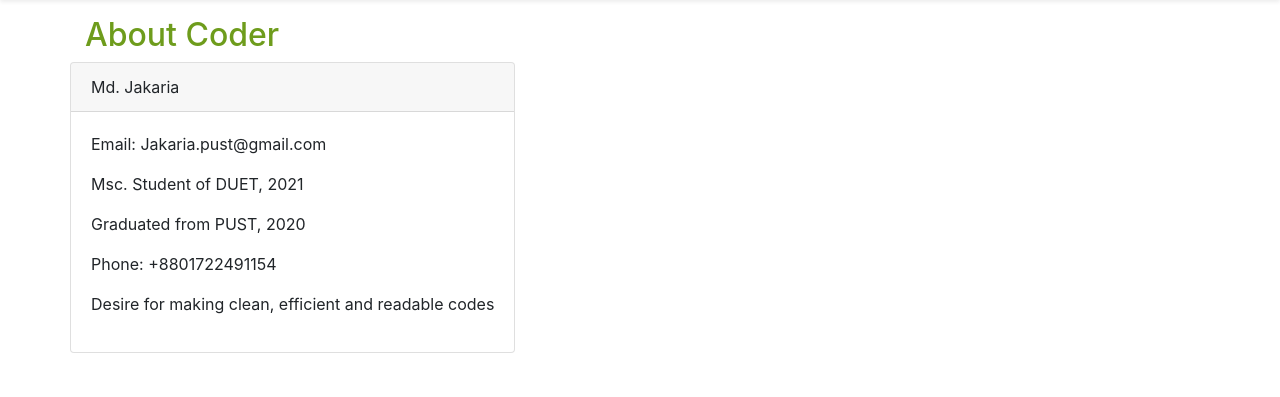
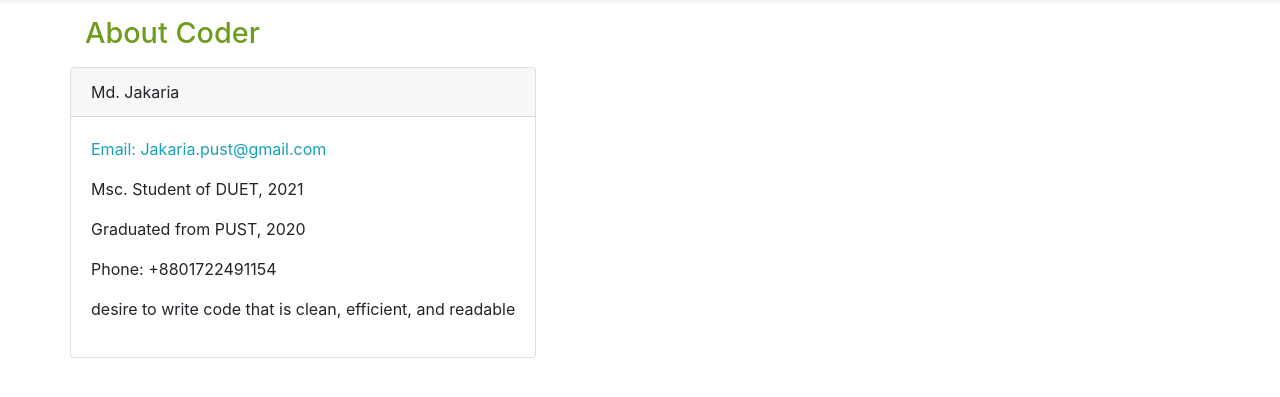
Before and after one commit to jakariadev/User-role-permission-in-CUM-with-get_user_model, a Django app: page /about/ in a window 1280 px wide. Shown: the part 73-470 px from the top of the page. Run offline with Django 3.2, Linux system fonts and the light colour scheme; some libraries are stand-ins or nearby versions.

Commit message:
more visual section updated

```diff
--- a/static/css/base.css
+++ b/static/css/base.css
@@ -1,4 +1,4 @@
 h1 {
-    font-size: 2rem;
+    font-size: 1.8rem;
     color: #6e9c1c;
 }
--- a/templates/about.html
+++ b/templates/about.html
@@ -2,16 +2,16 @@
 {% block title %}About{% endblock title %}
 {% block content %}
 <h1>About Coder</h1>
-<div class="row">
+<div class="row mt-3">
 <div class="card">
 <div class="card-header">Md. Jakaria </div>
 <div class="card-body">
 
-<p>Email: Jakaria.pust@gmail.com</p>
+<p class="text-info">Email: Jakaria.pust@gmail.com</p>
 <p>Msc. Student of DUET, 2021</p>
 <p>Graduated from PUST, 2020 </p>
 <p>Phone: +8801722491154 </p>
-<p>Desire for making clean, efficient and readable codes </p>
+<p>desire to write code that is clean, efficient, and readable</p>
 
 </div>
 
--- a/templates/registration/signup.html
+++ b/templates/registration/signup.html
@@ -9,6 +9,6 @@
 {% csrf_token %}
 {% comment %} {{ form.as_p }} {% endcomment %}
 {{ form|crispy }}
-<button type="submit">Sign Up</button>
+<button type="submit" class="btn btn-success">Sign Up</button>
 </form>
 {% endblock content %}
```
